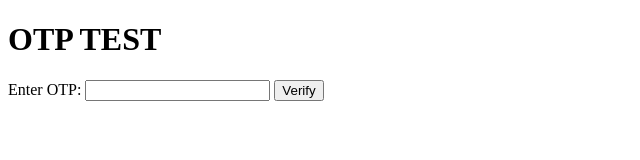
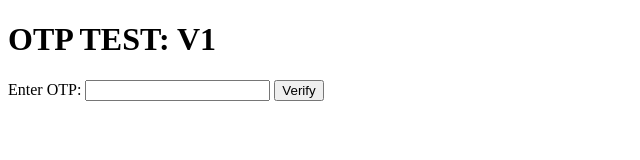
Before and after one commit to HoseaNganga/Test-Otp, a website: page index.html in a window 1280 px wide. Shown: the full height of the page, 0-640 px from the left. Drawn offline with Linux system fonts and the light colour scheme.

Commit message:
chore: test out update after deployment

```diff
--- a/index.html
+++ b/index.html
@@ -4,7 +4,7 @@
   <meta name="viewport" content="width=device-width, initial-scale=1.0" />
 </head>
 <body>
-  <h1>OTP TEST</h1>
+  <h1>OTP TEST: V1</h1>
 
   <div class="otp-area">
     <form action="" method="POST">
```
